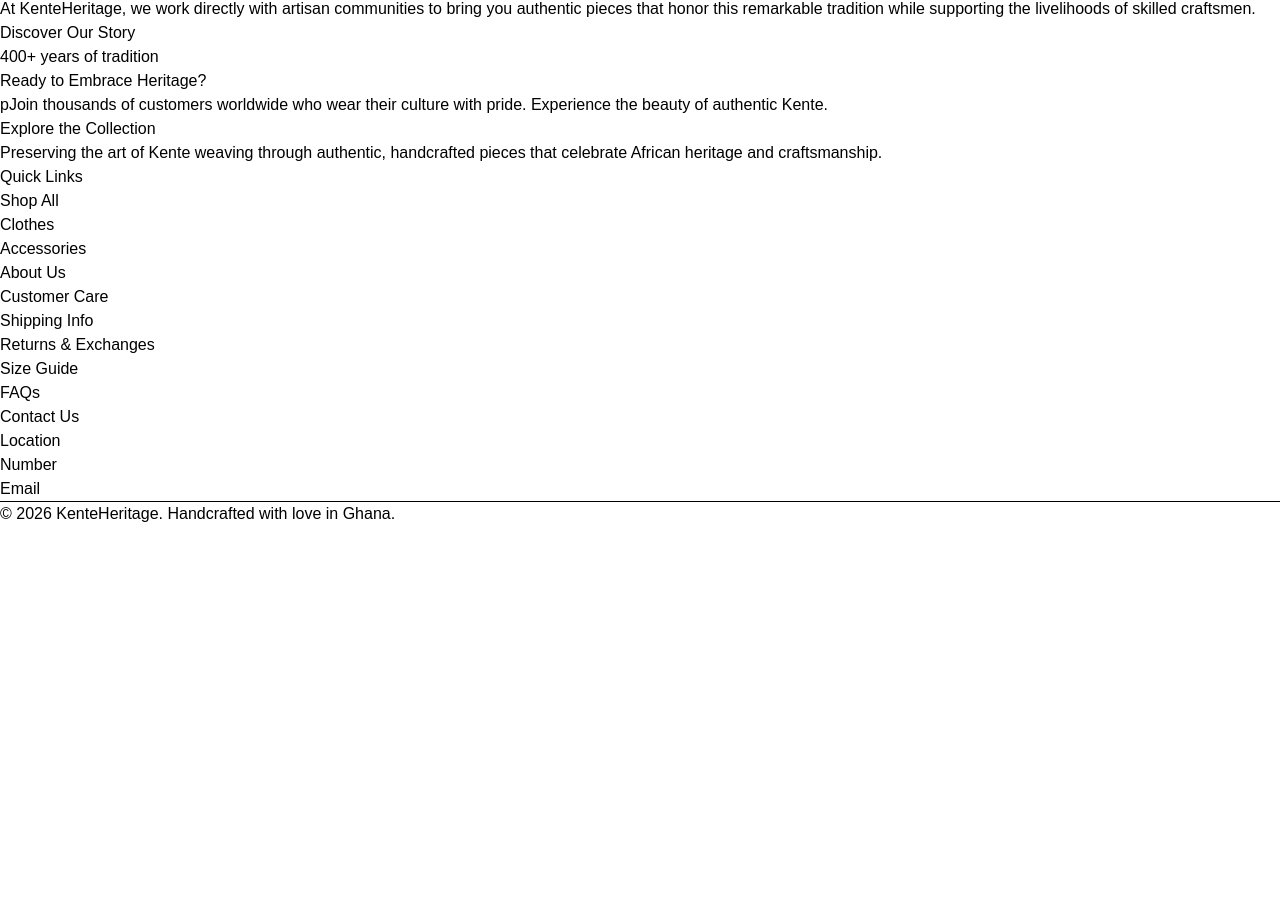
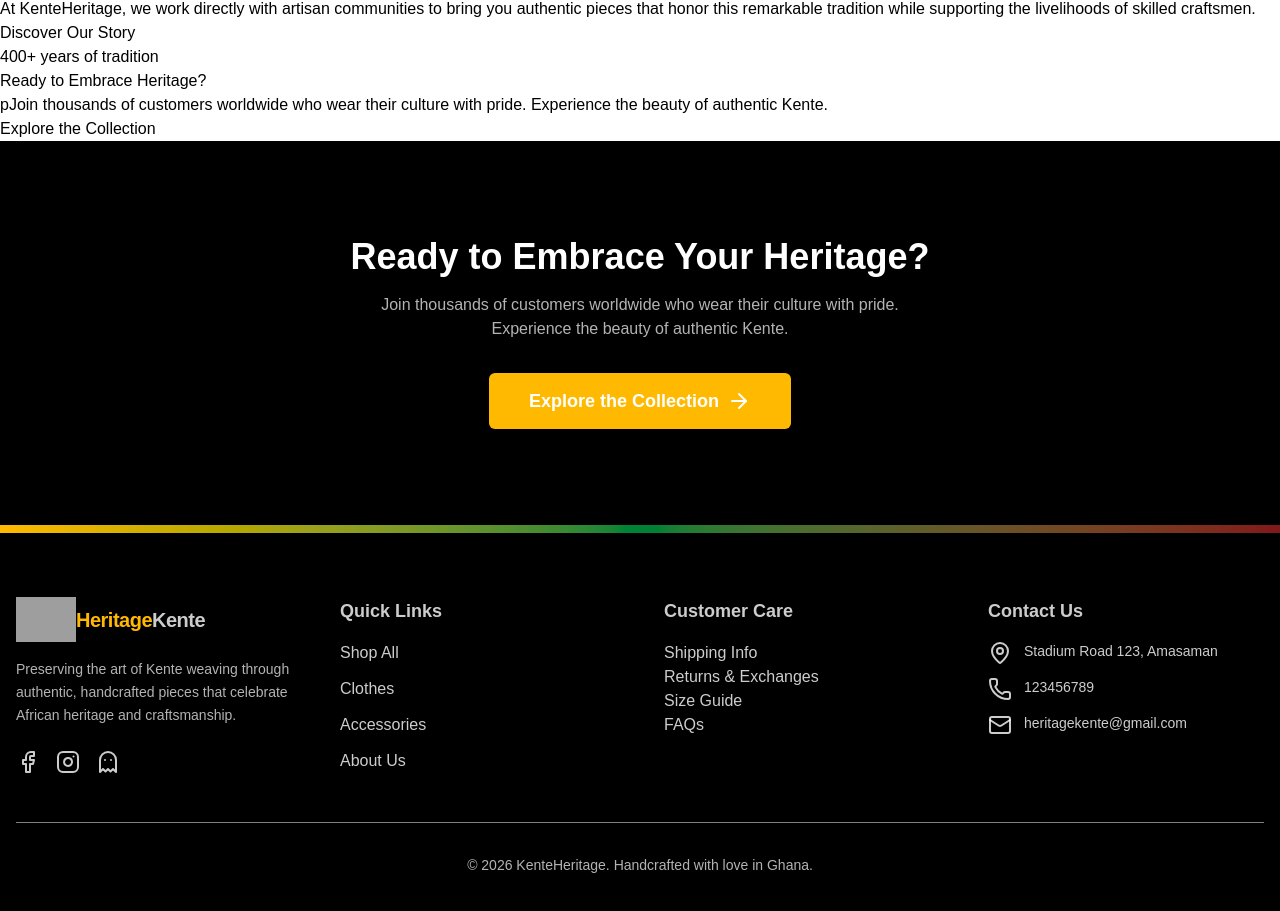
Before and after one commit to mikeboat45/kente-ecommerce-app, a React (Vite) app: page / in a window 1280 px wide. Shown: the part 1452-2363 px from the top of the page. Before the commit the page ends 1978 px from the top, so only its background shows below. Built offline with nearby package versions, Linux system fonts and the light colour scheme; grey boxes are pictures that could not be loaded; a web font is replaced by a local one.

Commit message:
build and render footer and CTA section

```diff
--- /dev/null
+++ b/src/components/CTA.jsx
@@ -0,0 +1,26 @@
+import { ArrowDown, ArrowRight } from "lucide-react";
+
+function CTA() {
+  return (
+    <section className="py-16 md:py-24 bg-black text-white">
+      <div className="container mx-auto px-4 text-center">
+        <h2 className="text-3xl md:text-4xl font-bold mb-4">
+          Ready to Embrace Your Heritage?
+        </h2>
+        <p className="text-white/70 max-w-xl mx-auto mb-8">
+          Join thousands of customers worldwide who wear their culture with
+          pride. Experience the beauty of authentic Kente.
+        </p>
+        <a
+          className="inline-flex items-center justify-center gap-2 transition-all duration-300 focus-visible:outline-none bg-amber-400 font-semibold hover:bg-yellow-500 hover:shadow-hover active:scale-[0.98] h-14 rounded-md px-10 text-lg"
+          href="/products"
+        >
+          Explore the Collection
+          <ArrowRight />
+        </a>
+      </div>
+    </section>
+  );
+}
+
+export default CTA;
--- a/src/components/Footer.jsx
+++ b/src/components/Footer.jsx
@@ -1,39 +1,81 @@
+import { Facebook, Instagram, Ghost, Mail, Phone, MapPin } from "lucide-react";
+
 function Footer() {
   return (
-    <>
-      <div id="footer-opt-container">
-        <div className="footer-opt">
-          <div id="logo"></div>
-          <p>
-            Preserving the art of Kente weaving through authentic, handcrafted
-            pieces that celebrate African heritage and craftsmanship.
+    <footer className="bg-black text-white/80">
+      <div className="h-2 bg-linear-to-r from-amber-400 via-green-700 to-red-900"></div>
+
+      <div className="container mx-auto px-4 py-12 md:py-16">
+        <div className="grid grid-cols-1 md:grid-cols-2 lg:grid-cols-4 gap-8 md:gap-12">
+          <div className="space-y-4">
+            <a href="/" id="logo" className="flex items-center">
+              <img
+                src="/heritage-logo-1-removebg.png"
+                alt="logo"
+                width="60px"
+                height="60px"
+              />
+              <p className="font-bold text-xl tracking-tight">
+                <span className="text-amber-400 ">Heritage</span>Kente
+              </p>
+            </a>
+            <p className="text-sm text-white/70 leading-relaxed">
+              Preserving the art of Kente weaving through authentic, handcrafted
+              pieces that celebrate African heritage and craftsmanship.
+            </p>
+            <div className="flex gap-4 pt-2">
+              <Facebook />
+              <Instagram />
+              <Ghost />
+            </div>
+          </div>
+
+          <div>
+            <h4 className="text-lg font-semibold mb-4">Quick Links</h4>
+            <ul className="space-y-3">
+              <li>Shop All</li>
+              <li>Clothes</li>
+              <li>Accessories</li>
+              <li>About Us</li>
+            </ul>
+          </div>
+
+          <div>
+            <h4 className="text-lg font-semibold mb-4">Customer Care</h4>
+            <ul>
+              <li>Shipping Info</li>
+              <li>Returns & Exchanges</li>
+              <li>Size Guide</li>
+              <li>FAQs</li>
+            </ul>
+          </div>
+
+          <div>
+            <h4 className="text-lg font-semibold mb-4">Contact Us</h4>
+            <ul className="space-y-3 text-sm">
+              <li className="flex items-start gap-3">
+                <MapPin />
+                Stadium Road 123, Amasaman
+              </li>
+              <li className="flex items-start gap-3">
+                <Phone />
+                123456789
+              </li>
+              <li className="flex items-start gap-3">
+                <Mail />
+                heritagekente@gmail.com
+              </li>
+            </ul>
+          </div>
+        </div>
+
+        <div className="mt-12 pt-8 border-t border-white/50 text-center">
+          <p className="text-sm text-white/70">
+            © 2026 KenteHeritage. Handcrafted with love in Ghana.
           </p>
-          <div id="social-links"></div>
-        </div>
-        <div>
-          <h3>Quick Links</h3>
-          <p>Shop All</p>
-          <p>Clothes</p>
-          <p>Accessories</p>
-          <p>About Us</p>
-        </div>
-        <div className="footer-opt">
-          <h3>Customer Care</h3>
-          <p>Shipping Info</p>
-          <p>Returns & Exchanges</p>
-          <p>Size Guide</p>
-          <p>FAQs</p>
-        </div>
-        <div className="footer-opt">
-          <h3>Contact Us</h3>
-          <p>Location</p>
-          <p>Number</p>
-          <p>Email</p>
         </div>
       </div>
-      <hr />
-      <p>© 2026 KenteHeritage. Handcrafted with love in Ghana.</p>
-    </>
+    </footer>
   );
 }
 
--- a/src/pages/Home.jsx
+++ b/src/pages/Home.jsx
@@ -2,6 +2,7 @@ import Navbar from "../components/Navbar";
 import Hero from "../components/Hero";
 import Feature from "../components/Feature";
 import About from "../components/About";
+import CTA from "../components/CTA";
 import Footer from "../components/Footer";
 
 function Home() {
@@ -11,6 +12,7 @@ function Home() {
       <Hero />
       <Feature />
       <About />
+      <CTA />
       <Footer />
     </>
   );
```
